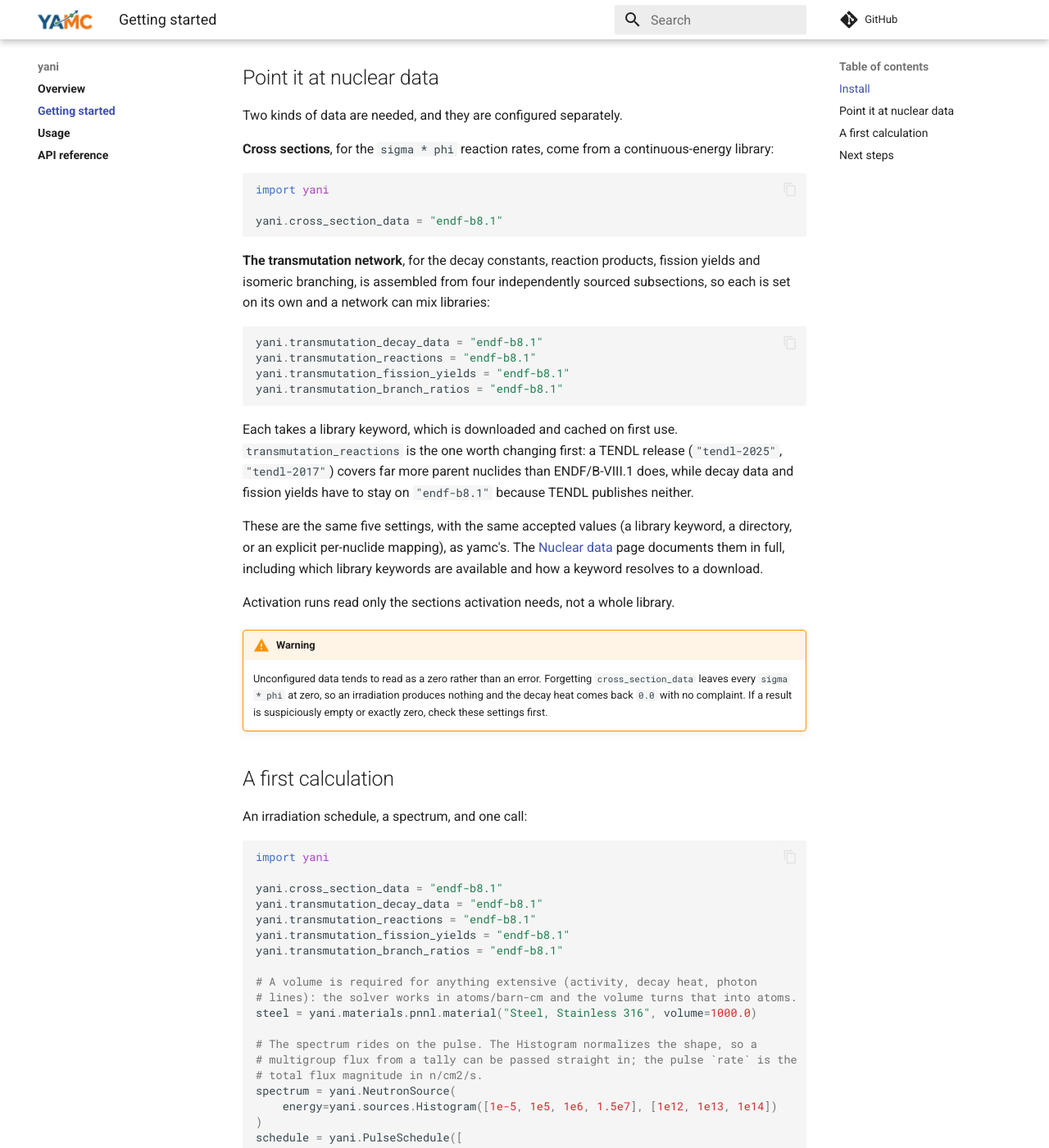
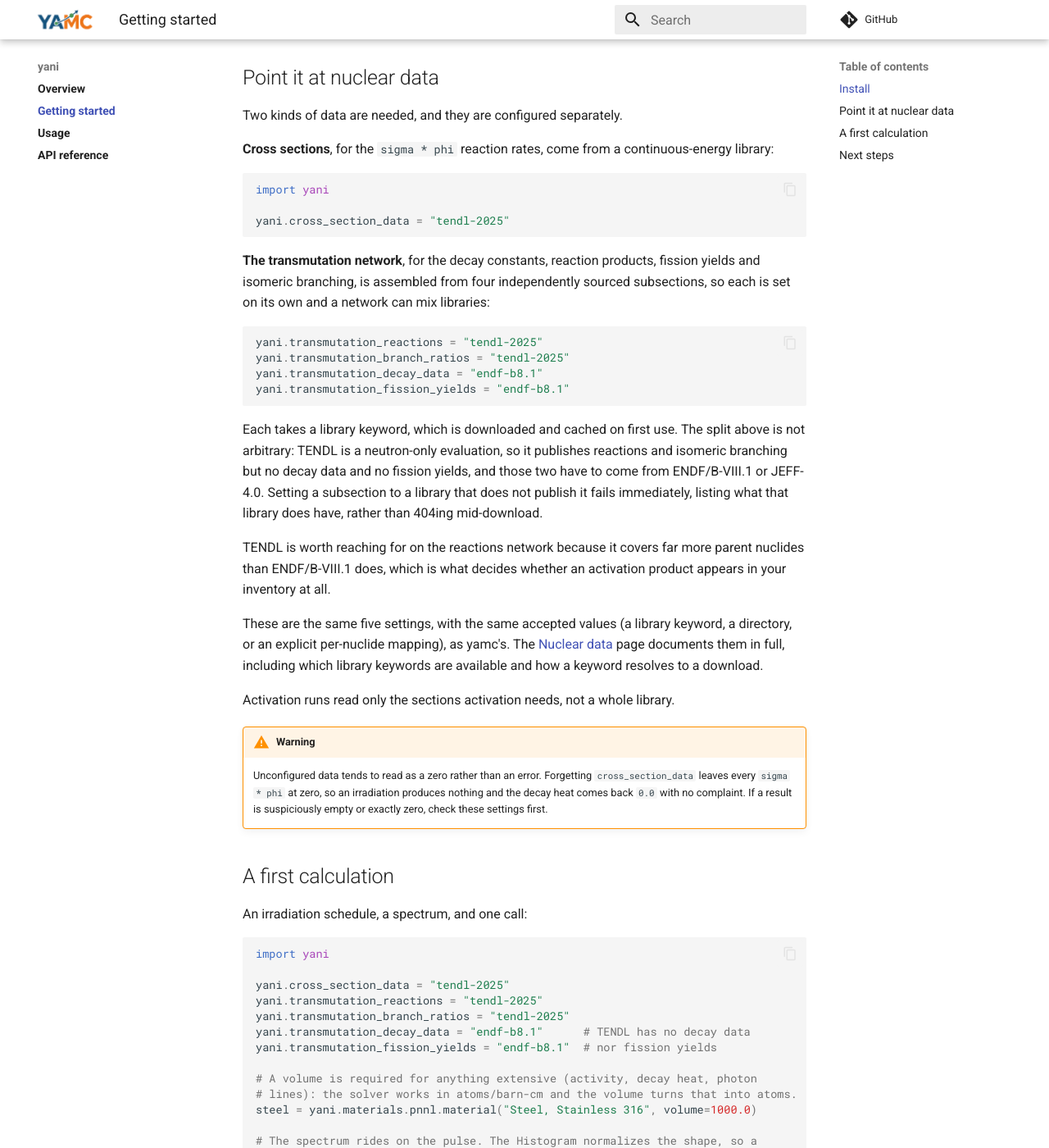
Before and after one commit to fusion-neutronics/yani, an MkDocs documentation site: the page built from docs/getting_started.md, in a window 1280 px wide and 1400 px high, scrolled down 301 px. Shown: the whole window at 82% size. Built offline with MkDocs 1.6.1 and Material for MkDocs 9.7.7, drawn with Linux system fonts in a browser that asks for light colours; comment, search, counter and statistics services are not loaded.

Commit message:
Use TENDL-2025 in the examples wherever it publishes the data
TENDL is neutron-only, so the split is forced rather than stylistic: it
provides cross sections, the reactions network and isomeric branching, and
publishes neither decay data nor fission yields, which stay on ENDF/B-VIII.1.
The examples now say so inline instead of defaulting everything to one
library and leaving the reader to discover which parts had a choice.

TENDL is the better default for the reactions network specifically: it covers
far more parent nuclides, which is what decides whether an activation product
appears in the inventory at all.

````diff
--- a/docs/getting_started.md
+++ b/docs/getting_started.md
@@ -20,7 +20,7 @@ continuous-energy library:
 ```python
 import yani
 
-yani.cross_section_data = "endf-b8.1"
+yani.cross_section_data = "tendl-2025"
 ```
 
 **The transmutation network**, for the decay constants, reaction products,
@@ -29,17 +29,22 @@ sourced subsections, so each is set on its own and a network can mix libraries:
 
 <!-- doctest: skip -->
 ```python
+yani.transmutation_reactions = "tendl-2025"
+yani.transmutation_branch_ratios = "tendl-2025"
 yani.transmutation_decay_data = "endf-b8.1"
-yani.transmutation_reactions = "endf-b8.1"
 yani.transmutation_fission_yields = "endf-b8.1"
-yani.transmutation_branch_ratios = "endf-b8.1"
 ```
 
 Each takes a library keyword, which is downloaded and cached on first use.
-`transmutation_reactions` is the one worth changing first: a TENDL release
-(`"tendl-2025"`, `"tendl-2017"`) covers far more parent nuclides than
-ENDF/B-VIII.1 does, while decay data and fission yields have to stay on
-`"endf-b8.1"` because TENDL publishes neither.
+The split above is not arbitrary: TENDL is a neutron-only evaluation, so it
+publishes reactions and isomeric branching but no decay data and no fission
+yields, and those two have to come from ENDF/B-VIII.1 or JEFF-4.0. Setting a
+subsection to a library that does not publish it fails immediately, listing
+what that library does have, rather than 404ing mid-download.
+
+TENDL is worth reaching for on the reactions network because it covers far
+more parent nuclides than ENDF/B-VIII.1 does, which is what decides whether an
+activation product appears in your inventory at all.
 
 These are the same five settings, with the same accepted values (a library
 keyword, a directory, or an explicit per-nuclide mapping), as yamc's. The
@@ -62,11 +67,11 @@ An irradiation schedule, a spectrum, and one call:
 ```python
 import yani
 
-yani.cross_section_data = "endf-b8.1"
-yani.transmutation_decay_data = "endf-b8.1"
-yani.transmutation_reactions = "endf-b8.1"
-yani.transmutation_fission_yields = "endf-b8.1"
-yani.transmutation_branch_ratios = "endf-b8.1"
+yani.cross_section_data = "tendl-2025"
+yani.transmutation_reactions = "tendl-2025"
+yani.transmutation_branch_ratios = "tendl-2025"
+yani.transmutation_decay_data = "endf-b8.1"      # TENDL has no decay data
+yani.transmutation_fission_yields = "endf-b8.1"  # nor fission yields
 
 # A volume is required for anything extensive (activity, decay heat, photon
 # lines): the solver works in atoms/barn-cm and the volume turns that into atoms.
````
Also changed, not shown: README.md (+5 -5 lines), docs/usage.md (+1 -1 lines).
